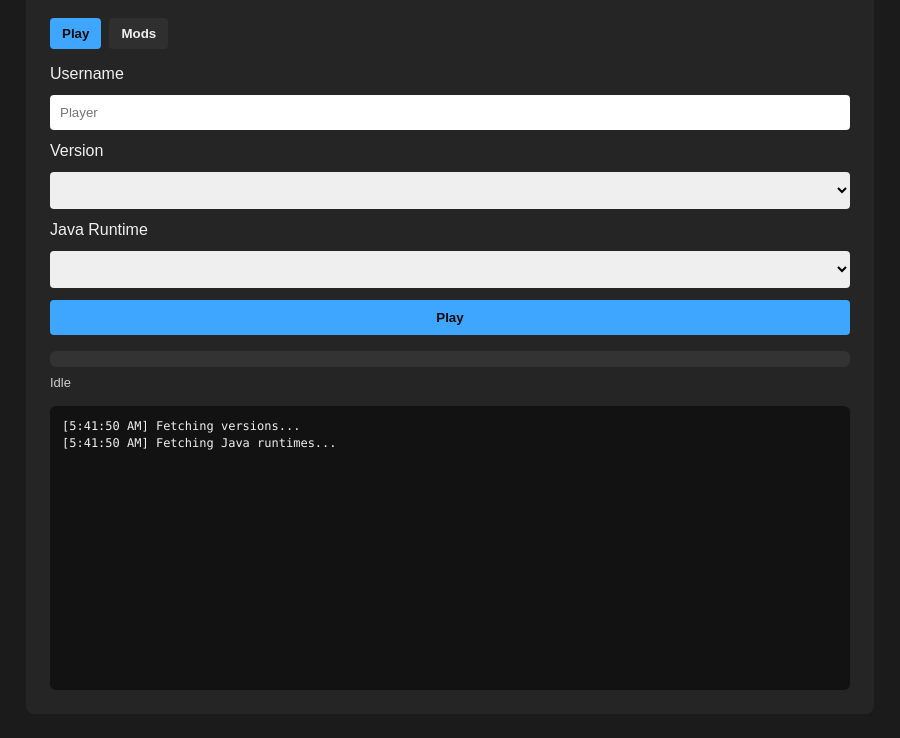
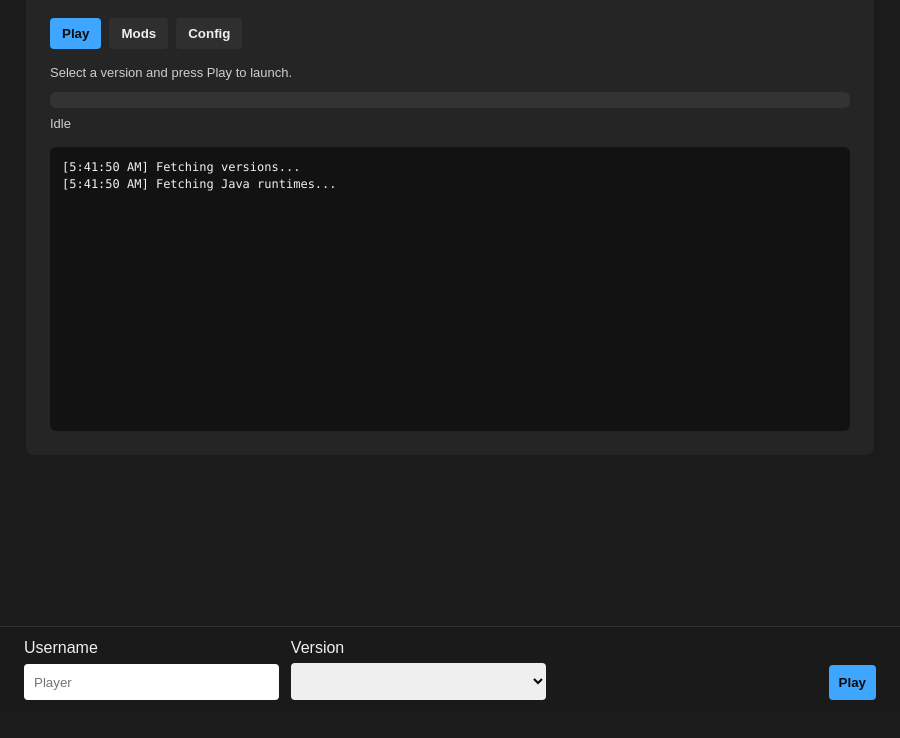
Before and after one commit to Elkas-Hamza/MC-launcher, an Electron app: page app/renderer/index.html in a window 900 px wide. Shown: the part 88-826 px from the top of the page. After the commit the page ends 800 px from the top, so only its background shows below. Drawn offline with Linux system fonts and the light colour scheme; no server answers.

Commit message:
Refactor layout: move input fields to footer and update styles for improved UI

```diff
--- a/app/renderer/index.html
+++ b/app/renderer/index.html
@@ -12,21 +12,11 @@
       <div class="tabs">
         <button class="tab-button active" data-tab="play">Play</button>
         <button class="tab-button" data-tab="mods">Mods</button>
+        <button class="tab-button" data-tab="config">Config</button>
       </div>
 
       <div class="tab-content active" id="tab-play">
-        <div class="form">
-          <label for="username">Username</label>
-          <input id="username" type="text" placeholder="Player" />
-
-          <label for="version">Version</label>
-          <select id="version"></select>
-
-          <label for="java">Java Runtime</label>
-          <select id="java"></select>
-
-          <button id="play">Play</button>
-        </div>
+        <div class="play-info">Select a version and press Play to launch.</div>
       </div>
 
       <div class="tab-content" id="tab-mods">
@@ -52,12 +42,34 @@
         </div>
       </div>
 
+      <div class="tab-content" id="tab-config">
+        <div class="form">
+          <label for="java">Java Runtime</label>
+          <select id="java"></select>
+        </div>
+      </div>
+
       <div class="progress">
         <div class="progress-bar" id="progress-bar"></div>
       </div>
       <div class="progress-text" id="progress-text">Idle</div>
 
       <div class="logs" id="logs"></div>
+    </div>
+
+    <div class="footer">
+      <div class="footer-fields">
+        <div class="footer-field">
+          <label for="username">Username</label>
+          <input id="username" type="text" placeholder="Player" />
+        </div>
+
+        <div class="footer-field">
+          <label for="version">Version</label>
+          <select id="version"></select>
+        </div>
+      </div>
+      <button id="play">Play</button>
     </div>
 
     <div id="modal" class="modal hidden">
--- a/app/renderer/style.css
+++ b/app/renderer/style.css
@@ -12,6 +12,7 @@ body {
   padding: 24px;
   background: #252525;
   border-radius: 8px;
+  margin-bottom: 110px;
 }
 
 h1 {
@@ -23,6 +24,12 @@ h1 {
   grid-template-columns: 1fr;
   gap: 12px;
   margin-bottom: 16px;
+}
+
+.play-info {
+  font-size: 13px;
+  color: #cfcfcf;
+  margin-bottom: 12px;
 }
 
 .tabs {
@@ -222,6 +229,32 @@ button.secondary {
   white-space: pre-wrap;
 }
 
+.footer {
+  position: fixed;
+  left: 0;
+  right: 0;
+  bottom: 0;
+  background: #1a1a1a;
+  border-top: 1px solid #333;
+  padding: 12px 24px;
+  display: flex;
+  align-items: flex-end;
+  justify-content: space-between;
+  gap: 16px;
+}
+
+.footer-fields {
+  display: grid;
+  grid-template-columns: repeat(3, minmax(160px, 1fr));
+  gap: 12px;
+  flex: 1;
+}
+
+.footer-field {
+  display: grid;
+  gap: 6px;
+}
+
 .modal {
   position: fixed;
   inset: 0;
```
